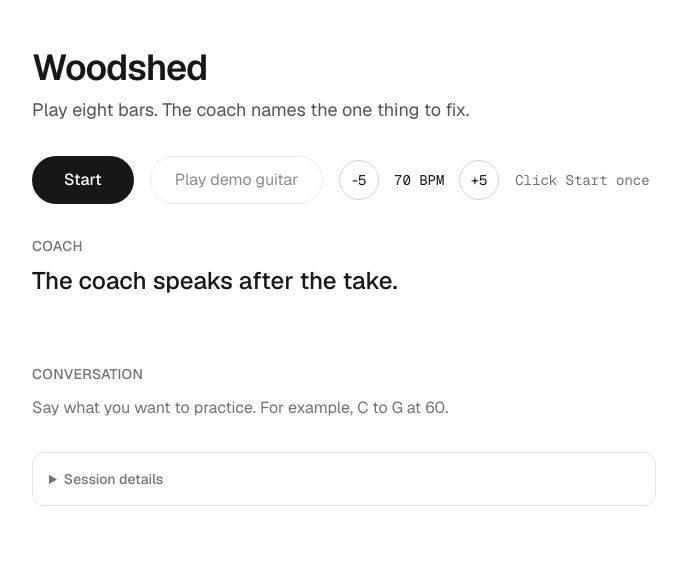
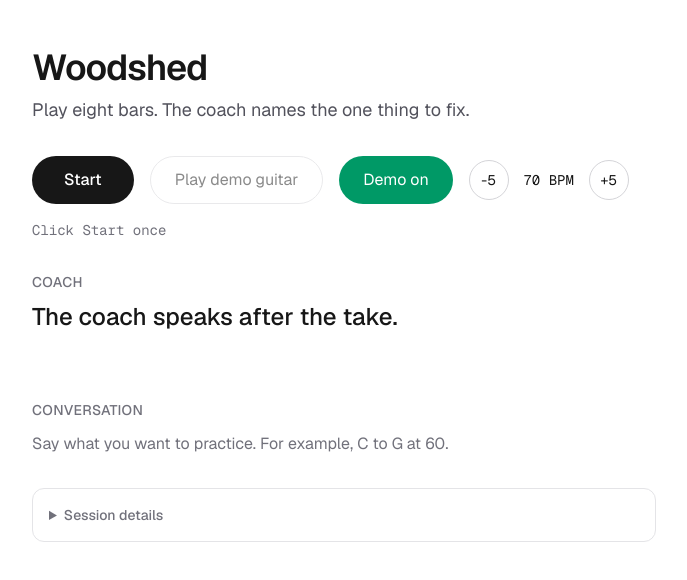
Before and after one commit to taribalazs0/woodshed, a Next.js app: page / in a window 1280 px wide. Shown: the top 580 px of the page, without its empty margins (296-983 px from the left). Built offline with nearby package versions, Linux system fonts and the light colour scheme.

Commit message:
startTake changer

```diff
--- a/app/page.tsx
+++ b/app/page.tsx
@@ -112,6 +112,7 @@ export default function Home() {
   const [lines, setLines] = useState<ConversationLine[]>([]);
   const [chords, setChords] = useState<ChordName[]>([...DEFAULT_EXERCISE.chords]);
   const [listening, setListening] = useState(false);
+  const [demo, setDemo] = useState(true);
   const streamRef = useRef<FeatureStream | null>(null);
   const micSourceRef = useRef<AudioNode | null>(null);
   const inputGainRef = useRef<GainNode | null>(null);
@@ -169,7 +170,9 @@ export default function Home() {
       setMic({ label: opened.track.label, processing: getMicProcessing(opened.track), source: gain });
       const generation = coachGeneration.current + 1;
       coachGeneration.current = generation;
-      const greeting = "What do you want to practice? For example, C to G at 60.";
+      const greeting = demo
+        ? "Demo is on. Say let's practice, and I'll play C and D at 40."
+        : "What do you want to practice? For example, C to G at 60.";
       setLines([{ role: "coach", text: greeting }]);
       await playSpeech(greeting, generation);
       if (coachGeneration.current !== generation) return;
@@ -331,7 +334,7 @@ export default function Home() {
         method: "POST",
         headers: { "Content-Type": "application/json" },
         body: JSON.stringify({
-          exercise: currentExercise(),
+          exercise: demo ? demoExercise() : currentExercise(),
           latestReport: reportRef.current,
           history: historyRef.current,
           userSaid: text,
@@ -345,6 +348,10 @@ export default function Home() {
       await playSpeech(coachBody.say, generation);
       if (coachGeneration.current !== generation) return;
       if (coachBody.startTake && coachBody.startTake.chords.length > 0) {
+        if (demo) {
+          await runDemoTake();
+          return;
+        }
         setChords(coachBody.startTake.chords);
         setBpm(coachBody.startTake.bpm);
         await runMicTake({
@@ -418,10 +425,7 @@ export default function Home() {
     setTakeNow(getAudioContext().currentTime);
   }
 
-  async function handleDemoGuitar() {
-    setTakeStarting(true);
-    setError(null);
-    try {
+  async function runDemoTake() {
     const exercise = demoExercise();
     const scheduled = await scheduleTake(exercise);
     const plan = planDemoStrums(scheduled, exercise, {
@@ -440,6 +444,13 @@ export default function Home() {
     setGuitarPlan(plan);
     setTake(scheduled);
     setTakeNow(getAudioContext().currentTime);
+  }
+
+  async function handleDemoGuitar() {
+    setTakeStarting(true);
+    setError(null);
+    try {
+      await runDemoTake();
     } catch (err) {
       setError(err instanceof Error ? err.message : String(err));
     } finally {
@@ -500,6 +511,15 @@ export default function Home() {
           className="h-12 rounded-full border border-zinc-300 px-6 text-base transition-colors hover:bg-zinc-100 disabled:cursor-not-allowed disabled:opacity-50 dark:border-zinc-700 dark:hover:bg-zinc-900"
         >
           {takeStarting ? "Scheduling..." : "Play demo guitar"}
+        </button>
+        <button
+          type="button"
+          aria-pressed={demo}
+          onClick={() => setDemo((on) => !on)}
+          disabled={takeActive}
+          className={`h-12 rounded-full px-6 text-base transition-colors disabled:opacity-50 ${demo ? "bg-emerald-600 text-white" : "border border-zinc-300 dark:border-zinc-700"}`}
+        >
+          {demo ? "Demo on" : "Demo off"}
         </button>
         <div className="flex items-center gap-2">
           <button
```
Also changed, not shown: 1 other file (tests, documents, lock files or other folders). Lines whose indentation alone changed are shown as unchanged.
